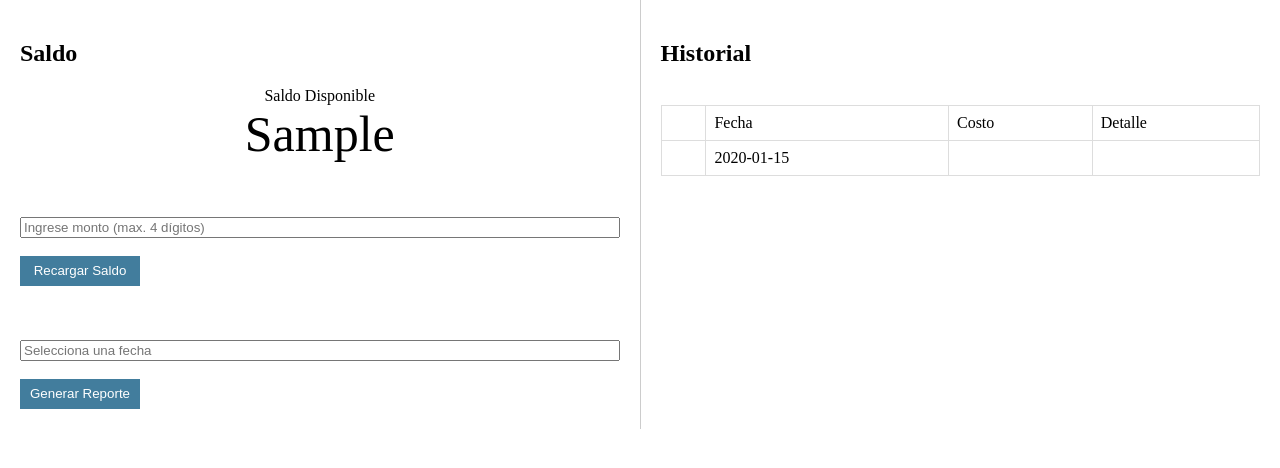
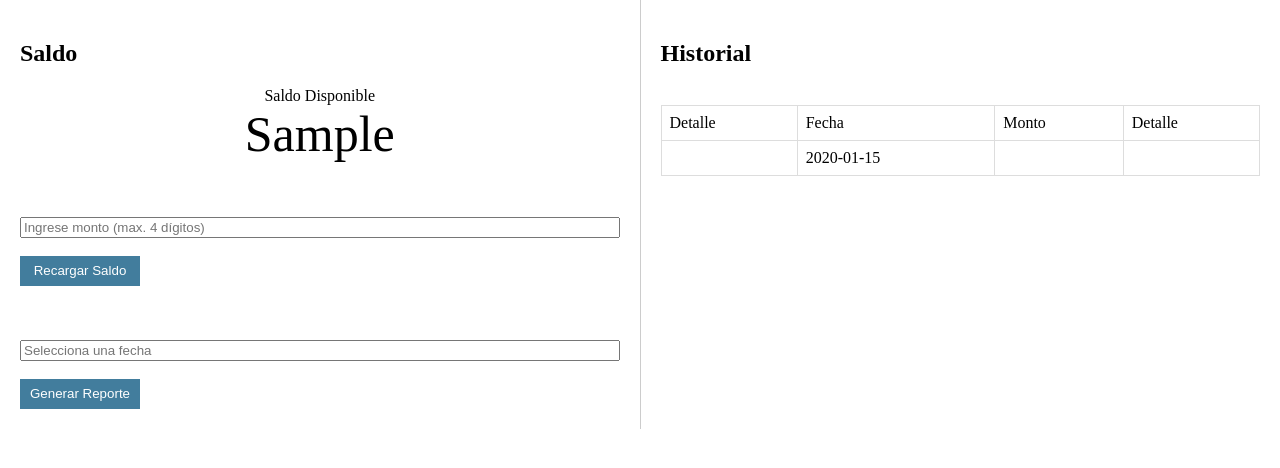
Before and after one commit to ozco26/Proyecto, a Node server app: page /UsuarioView/1 in a window 1280 px wide. Shown: the part 61-529 px from the top of the page. Run offline with Node 20, Linux system fonts and the light colour scheme; tables that the repository leaves empty or names only in its code hold one stand-in row (values such as "Sample post"); some libraries are stand-ins or nearby versions.

Commit message:
se cambia el nombre de los titulos de tabla en usauario view

```diff
--- a/views/UsuarioView.ejs
+++ b/views/UsuarioView.ejs
@@ -166,9 +166,9 @@
                 <table>
                     <thead>
                         <tr>
-                            <td></td>
+                            <td>Detalle</td>
                             <td>Fecha</td>
-                            <td>Costo</td>
+                            <td>Monto</td>
                             <td>Detalle</td>
                         </tr>
                     </thead>
```
